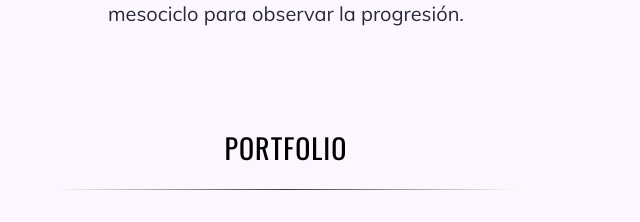
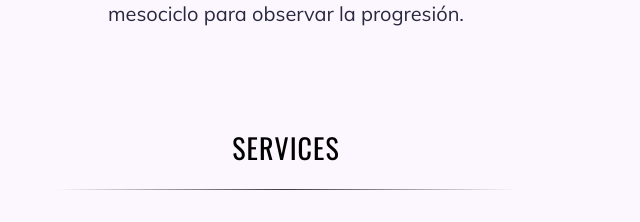
Before and after one commit to Raulddc/web-ipfs-raulddc, a plain HTML site: page index.html in a window 1280 px wide. Shown: the part 1466-1688 px from the top of the page, 258-898 px from the left. Drawn offline with Linux system fonts and the light colour scheme.

Commit message:
Update index.html

```diff
--- a/index.html
+++ b/index.html
@@ -144,7 +144,7 @@ Pongo a tu disposición todos mis recursos para lograr tus objetivos de la forma
 		<div id="sectionfooter">
 			<div class="container">
 				<div class="row centered">
-					<h3 style="color: #000000;">PORTFOLIO</h3>
+					<h3 style="color: #000000;">SERVICES</h3>
 					<p class="centered"><hr></p>
 					<div class="col-lg-8 col-lg-offset-2">
 						<div class="imagebox">
```
